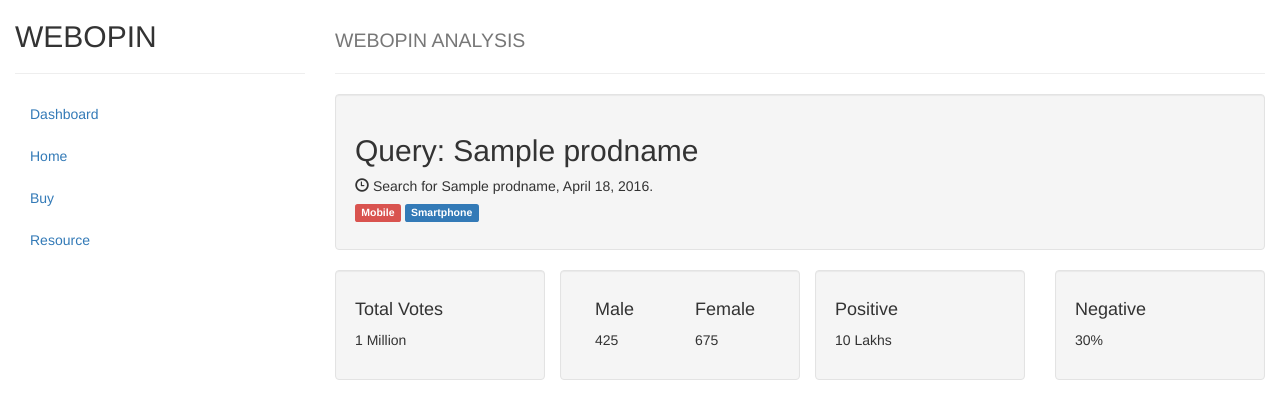
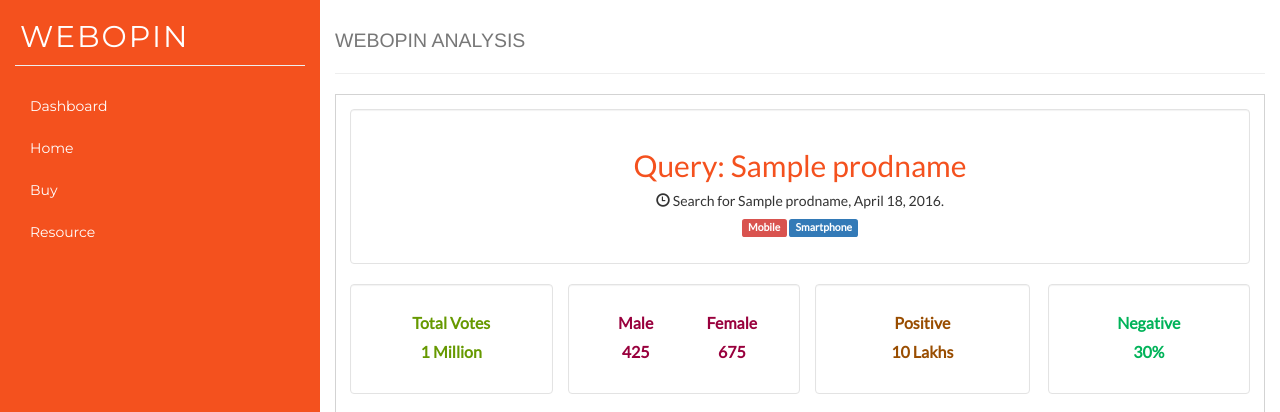
Before and after one commit to TheNamesRai/Sentiment-Analysis, a Django app: template src/basic/templates/basic/ip_dash.html in a window 1280 px wide. Shown: the top 412 px of the page. Run offline with Django 3.2, Linux system fonts and the light colour scheme; the template is opened without the code that fills it: most values are stand-ins (such as "Sample title", 1, 10 or a date in 2020); some libraries are stand-ins or nearby versions.

Commit message:
Few changes in static files.

```diff
--- /dev/null
+++ b/src/static/css/2.css
@@ -0,0 +1,90 @@
+ .row.content {
+      height: 645px;
+    }
+
+
+    .sidenav {
+      background-color: #f4511e;
+      color: #ffffff;
+      font-family: Montserrat, sans-serif;
+      height: 100%;
+      width: 25%;
+      position: fixed;
+    }
+    .sidenav h2 {
+      letter-spacing: 2px;
+      margin-left: 5px;
+      color: #ffffff !important;
+      height: 25px;
+    }
+    h2 {
+      color:  #f4511e; ;
+    }
+    h4,p {
+      color: #33ccff ;
+      font-size: 16px;
+
+    }
+    .well {
+      text-align: center;
+      font-family: Lato, sans-serif;
+      background-color: #ffffff;
+    }
+    .well:hover, #piechart_div:hover, #barchart_div:hover, #chart_div:hover {
+      box-shadow: 5px 0px 40px rgba(0,0,0, .2);
+    }
+    .well.first h4 {
+      color: #669900 ;
+      font-weight: bold;
+    }
+    .well.first p {
+      color: #669900 ;
+      font-weight: bold;
+    }
+    .well.second h4 {
+      color: #99003d ;
+      font-weight: bold;
+    }
+    .well.second p {
+      color: #99003d ;
+      font-weight: bold;
+    }
+    .well.third h4 {
+      color: #994d00 ;
+      font-weight: bold;
+    }
+    .well.third p {
+      color: #994d00 ;
+      font-weight: bold;
+    }
+    .well.fourth h4,p {
+      color: #00b359 ;
+      font-weight: bold;
+    }
+    .sidenav li a {
+      color: #ffffff;
+    }
+    .sidenav li a:hover {
+      color: #f4511e;
+    }
+    #piechart_div,#barchart_div, #chart_div {
+      border: 1px solid #d3d3d3;
+    }
+    footer {
+      background-color: #ccffff;
+      font-family: Lato, sans-serif;
+      padding: 5px;
+    }
+    footer p {
+      margin-left: 300px;
+      padding-top: 5px;
+      color: #99003d !important;
+      font-size: 12px !important;
+    }
+    #bound {
+      border: 1px solid #d3d3d3;
+      padding: 14px;
+    }
+    @media screen and (max-width: 467px) {
+      .row.content {height: auto;}
+    }
--- /dev/null
+++ b/src/static/css/ip_dash_css.css
@@ -0,0 +1,96 @@
+.row.content {
+      height: 645px;
+    }
+
+
+    .sidenav {
+      background-color: #f4511e;
+      color: #ffffff;
+      font-family: Montserrat, sans-serif;
+      height: 100%;
+      width: 25%;
+      position: fixed;
+    }
+    .sidenav h2 {
+      letter-spacing: 3px;
+      color: #ffffff !important;
+      height: 25px;
+    }
+    h2 {
+      color:  #f4511e; ;
+    }
+    h4,p {
+      color: #33ccff ;
+      font-size: 16px;
+
+    }
+    .well {
+      text-align: center;
+      font-family: Lato, sans-serif;
+      background-color: #ffffff;
+    }
+    #piechart_div {
+      width: 103%;
+      padding-left: 70px;
+    }
+    .well:hover, #piechart_div:hover, #barchart_div:hover, #chart_div:hover {
+      box-shadow: 5px 0px 40px rgba(0,0,0, .2);
+    }
+    .well.first h4 {
+      color: #669900 ;
+      font-weight: bold;
+    }
+    .well.first p {
+      color: #669900 ;
+      font-weight: bold;
+    }
+    .well.second h4 {
+      color: #99003d ;
+      font-weight: bold;
+    }
+    .well.second p {
+      color: #99003d ;
+      font-weight: bold;
+    }
+    .well.third {
+      width: 106%;
+    }
+    .well.third h4 {
+      color: #994d00 ;
+      font-weight: bold;
+    }
+    .well.third p {
+      color: #994d00 ;
+      font-weight: bold;
+    }
+    .well.fourth h4,p {
+      color: #00b359 ;
+      font-weight: bold;
+    }
+    .sidenav li a {
+      color: #ffffff;
+    }
+    .sidenav li a:hover {
+      color: #f4511e;
+    }
+    #piechart_div,#barchart_div, #chart_div {
+      border: 1px solid #d3d3d3;
+    }
+    footer {
+      background-color: #ccffff;
+      font-family: Lato, sans-serif;
+      padding: 5px;
+    }
+    footer p {
+      margin-left: 300px;
+      padding-top: 5px;
+      color: #99003d !important;
+      font-size: 12px !important;
+    }
+    #bound {
+      border: 1px solid #d3d3d3;
+      padding: 14px;
+    }
+    @media screen and (max-width: 467px) {
+      .row.content {height: auto;}
+    }
--- /dev/null
+++ b/src/static/script/ip_dash_js.js
@@ -0,0 +1,73 @@
+google.charts.load('current', {'packages':['corechart','line']});
+
+      // Draw the pie chart and bar chart when Charts is loaded.
+      google.charts.setOnLoadCallback(drawCurveTypes);
+
+      function drawCurveTypes() {
+      var data = new google.visualization.DataTable();
+      data.addColumn('number', 'X');
+      data.addColumn('number', '+ve');
+      data.addColumn('number', '-ve');
+
+      data.addRows([
+        [0, 0, 0],    [1, 10, 5],   [2, 23, 15],  [3, 17, 9],   [4, 18, 10],  [5, 9, 5],
+        [6, 11, 3],   [7, 27, 19],  [8, 33, 25],  [9, 40, 32],  [10, 32, 24], [11, 35, 27],
+        [12, 30, 22], [13, 40, 32], [14, 42, 34], [15, 47, 39], [16, 44, 36], [17, 48, 40],
+        [18, 52, 44], [19, 54, 46], [20, 42, 34], [21, 55, 47], [22, 56, 48], [23, 57, 49],
+        [24, 60, 52], [25, 50, 42], [26, 52, 44], [27, 51, 43], [28, 49, 41], [29, 53, 45],
+        [30, 55, 47], [31, 60, 52], [32, 61, 53], [33, 59, 51], [34, 62, 54], [35, 65, 57],
+        [36, 62, 54], [37, 58, 50], [38, 55, 47], [39, 61, 53], [40, 64, 56], [41, 65, 57],
+        [42, 63, 55], [43, 66, 58], [44, 67, 59], [45, 69, 61], [46, 69, 61], [47, 70, 62],
+        [48, 72, 64], [49, 68, 60], [50, 66, 58], [51, 65, 57], [52, 67, 59], [53, 70, 62],
+        [54, 71, 63], [55, 72, 64], [56, 73, 65], [57, 75, 67], [58, 70, 62], [59, 68, 60],
+        [60, 64, 56], [61, 60, 52], [62, 65, 57], [63, 67, 59], [64, 68, 60], [65, 69, 61],
+        [66, 70, 62], [67, 72, 64], [68, 75, 67], [69, 80, 72]
+      ]);
+
+      var options = {
+        hAxis: {
+          title: 'Time'
+        },
+        vAxis: {
+          title: 'Popularity'
+        },
+        series: {
+          1: {curveType: 'function'}
+        }
+      };
+
+      var chart = new google.visualization.LineChart(document.getElementById('chart_div'));
+      chart.draw(data, options);
+    }
+
+      google.charts.setOnLoadCallback(drawChart);
+      function drawChart() {
+
+        var data = new google.visualization.DataTable();
+        data.addColumn('string', 'Topping');
+        data.addColumn('number', 'Slices');
+        data.addRows([
+          ['amazon', 8],
+          ['flipkart', 4],
+          ['ebay', 2],
+          ['snapdeal', 3],
+          ['database', 6],
+
+        ]);
+
+        var piechart_options = {title:'Pie Chart: what users thought about this:',
+                       width:400,
+                       pieSliceText: 'label',
+                       is3D: true,
+                       height:150};
+        var piechart = new google.visualization.PieChart(document.getElementById('piechart_div'));
+        piechart.draw(data, piechart_options);
+
+        var barchart_options = {title:'Barchart: which source has contributed this data:',
+                       width:400,
+                       height:150,
+                       is3D: true,
+                       legend: 'none'};
+        var barchart = new google.visualization.BarChart(document.getElementById("barchart_div"));
+        barchart.draw(data, barchart_options);
+      }
```
Also changed, not shown: src/static/css/ip_first_css.css (line endings or trailing spaces), 1 other file.
